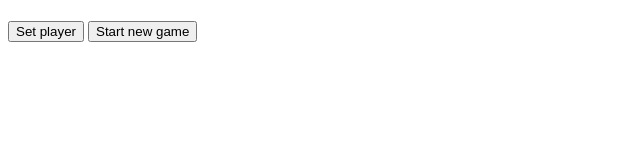
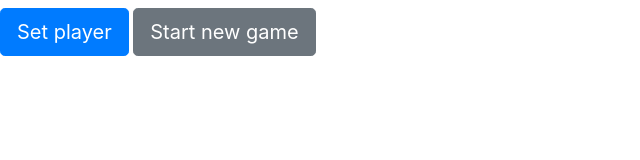
Before and after one commit to CezG/js, a plain HTML site: page XMotorbike/index.html in a window 1280 px wide. Shown: the whole page, without its empty margins (0-640 px from the left). Drawn offline with nearby package versions, Linux system fonts and the light colour scheme.

Commit message:
reback to old repository

```diff
--- a/XMotorbike/gameXMotorbike.js
+++ b/XMotorbike/gameXMotorbike.js
@@ -23,19 +23,16 @@ buttonPlayer.onclick = function(){
     setUserName();
     let storedName = localStorage.getItem('name');
     myHaeading.textContent='Welcome ' + storedName + ' in XMotorbike game. Have fun.' ;
-
 }
 
 buttonPlayGame.onclick = function(){
     ctx.clearRect(0, 0, c.width, c.height);
     document.getElementById('controls').style.display="none";
     gameXMotorbike();
-
 }
 
-
+//GAME
 function gameXMotorbike(){
-    let soundEngine = new Audio("sounds/harley.mp3");
     let soundEngineHighSpeed = new Audio("sounds/harleyHighSpeed.mp3");
     let soundEngineLowSpeed = new Audio("sounds/harleyLowSpeed.mp3");
     let soundRotate = new Audio("sounds/soundRotate.mp3");
@@ -47,7 +44,7 @@ function gameXMotorbike(){
     let playing = true;
     let playGame =true;
     let timeOut=700 ;
-    let metersToFinish =2000;  //25500
+    let metersToFinish =8000;  //25500
     let k = {ArrowUp:0, ArrowDown:0, ArrowLeft:0, ArrowRight:0};
     let perm = [];
     randomNumbersInArray();
@@ -148,7 +145,6 @@ function gameXMotorbike(){
         }else{
             document.getElementById('controls').style.display="block";
         }
-
     }
 
     function controlSpeed(){
@@ -165,7 +161,6 @@ function gameXMotorbike(){
         soundEngineLowSpeed.volume=0.1;
 
         if((speed < 0.2 || speed > -0.2) && speed !=0 ){
-
             soundEngineHighSpeed.pause();
             soundEngineLowSpeed.play();
         }
@@ -229,7 +224,6 @@ function gameXMotorbike(){
             myHaeading2.textContent= 'your score '+ score +' is the highest ';
             setTimeout(()=>{
                 localStorage.setItem('score',score);
-
             },timeOut+1);
         }else{
             myHaeading2.textContent= ' Someone was better and have ' + lastScore;
--- a/XMotorbike/index.html
+++ b/XMotorbike/index.html
@@ -3,15 +3,15 @@
 <head>
     <tiitle>  </tiitle>
 
+    <link rel="stylesheet" href="https://stackpath.bootstrapcdn.com/bootstrap/4.5.0/css/bootstrap.min.css" integrity="sha384-9aIt2nRpC12Uk9gS9baDl411NQApFmC26EwAOH8WgZl5MYYxFfc+NcPb1dKGj7Sk" crossorigin="anonymous">
 </head>
 <body>
     <div id ="container">
         <div id="controls" style="display: block;">
             <h1></h1>
             <h2></h2>
-            <button id="setPlayer">Set player</button>
-            <button id="startGame">Start new game</button>
-
+            <button id="setPlayer"  type="button" class="btn btn-primary btn-lg">Set player</button>
+            <button id="startGame"  type="button" class="btn btn-secondary btn-lg" >Start new game</button>
         </div>
     </div>
 
--- a/XMotorbike/styles.css
+++ b/XMotorbike/styles.css
@@ -1,16 +1,11 @@
 #container
 {
-    height: 400px;
-    position: relative;
-    width: 400px;
+    margin: 10px;
 }
 
 #controls
 {
-    bottom:0;
-    left: 0;
-    position: absolute;
     width: 100%;
-    display: none;
+
 
 }
```
